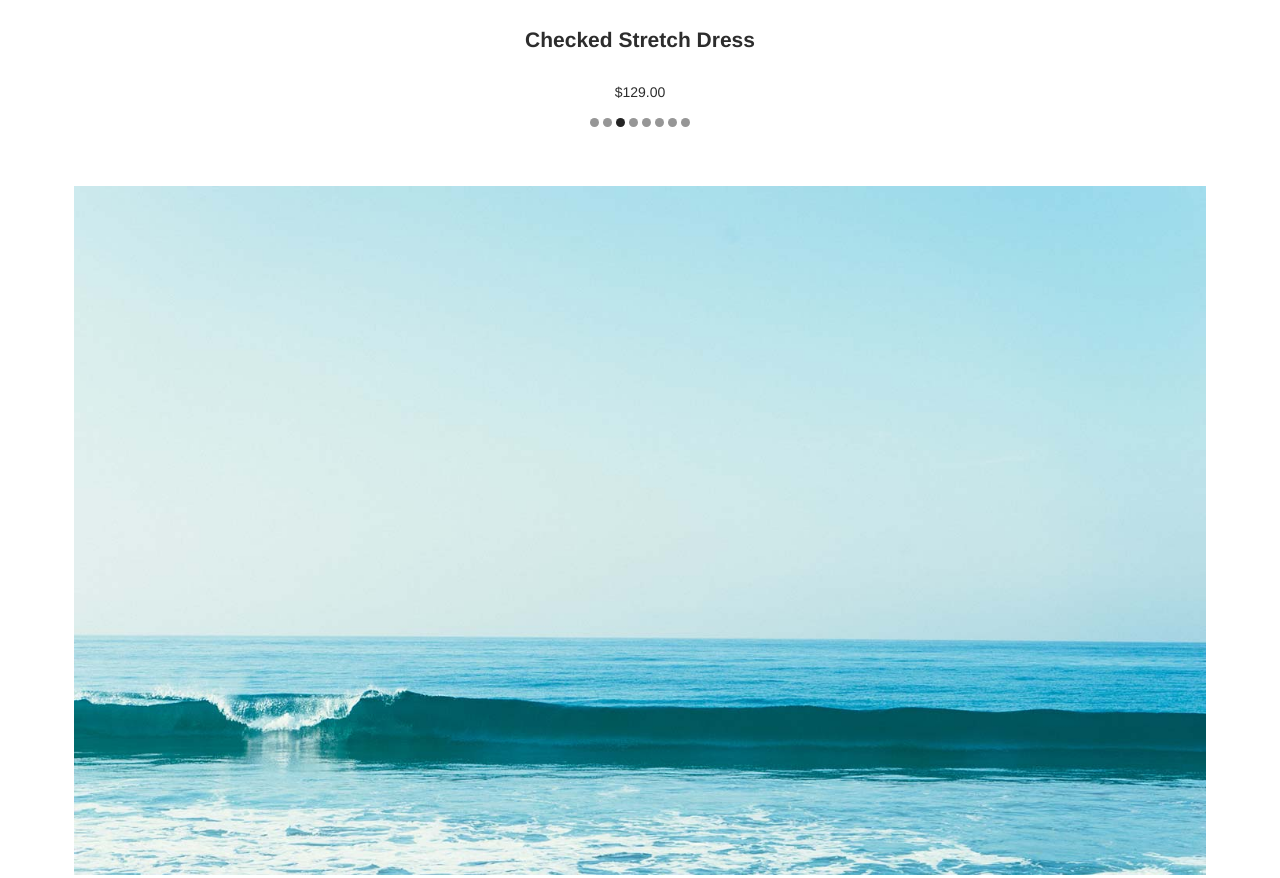
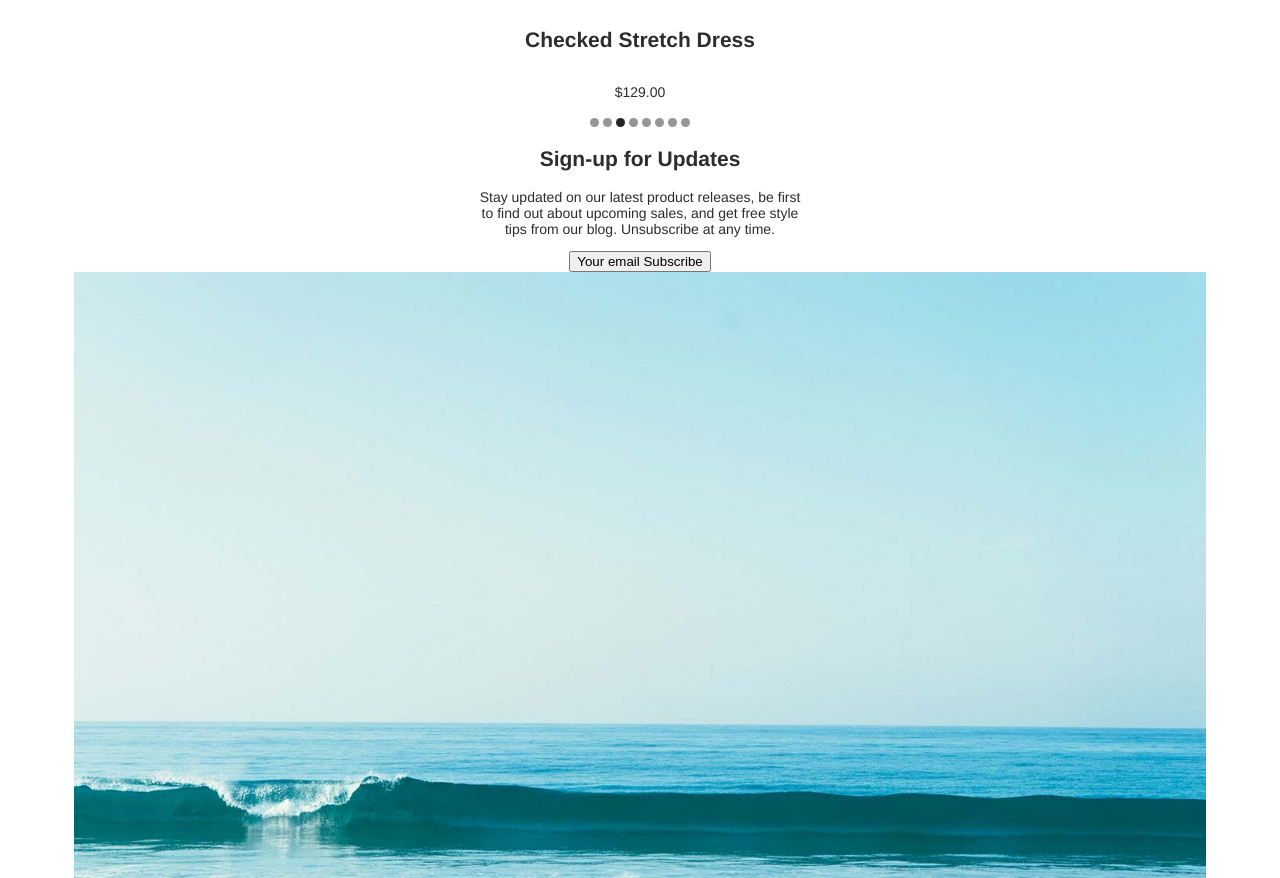
Before and after one commit to gadgetcrawford/Project1, a plain HTML site: page index.html in a window 1280 px wide. Shown: the part 3829-4707 px from the top of the page. Drawn offline with Linux system fonts and the light colour scheme; a web font is replaced by a local one.

Commit message:
working on update section

```diff
--- a/index.html
+++ b/index.html
@@ -113,12 +113,15 @@
     </div>
     </section>
 
-    <section class="signup">
+    <div class="signup">
         <img src="/images/wave-bkgd.jpg" alt="serene picture of waves">
-        <h1 class="irregular">Sign-up for Updates</h1>
-        <p>Stay updated on our latest product releases, be first<br /> to find out about upcoming sales, and get free style<br /> tips from our blog. Unsubscribe at any time.</p>
-        <button>Your email Subscribe</button>
-    </section>
+
+        <section class="irregular">
+            <h1>Sign-up for Updates</h1>
+            <p>Stay updated on our latest product releases, be first<br /> to find out about upcoming sales, and get free style<br /> tips from our blog. Unsubscribe at any time.</p>
+            <button>Your email Subscribe</button>
+        </section>
+    </div>
 
     <footer>
 
--- a/main.css
+++ b/main.css
@@ -117,7 +117,7 @@
     margin-top: 4%;
     display: grid;
     grid-template-columns: 1fr;
-        *grid-template-rows: 1fr;
+    grid-template-rows: 1fr;
     grid-template-areas: "overlay";
     height: auto;
 }
@@ -275,17 +275,16 @@
 }
 
 .signup {
+    width: 100%;
+    height: auto;
     display: grid;
-        justify-content: center;
-        align-content: center;
-        text-align: center;
-        margin-top: 5%;
-        grid-template-areas: "subscribe";
+    grid-template-columns: 1fr;
+    grid-template-rows: 1fr;
+    grid-template-areas: "subscribe-js";
 }
 
 .irregular {
-        align-self: center;
-        justify-self: center;
+    grid-area: subscribe-js;
 }
 
 footer {
@@ -297,16 +296,3 @@
 .fa {
     color: white;
 }
-    /* .flower {
-        height: auto;
-        grid-area: overlay;
-        align-self: end;
-        justify-self: center;
-    }
-
-    .girl {
-        max-width: 23%;
-        grid-area: overlay;
-        align-self: end;
-        justify-self: center;
-    } */
```
Lines whose indentation alone changed are shown as unchanged.
